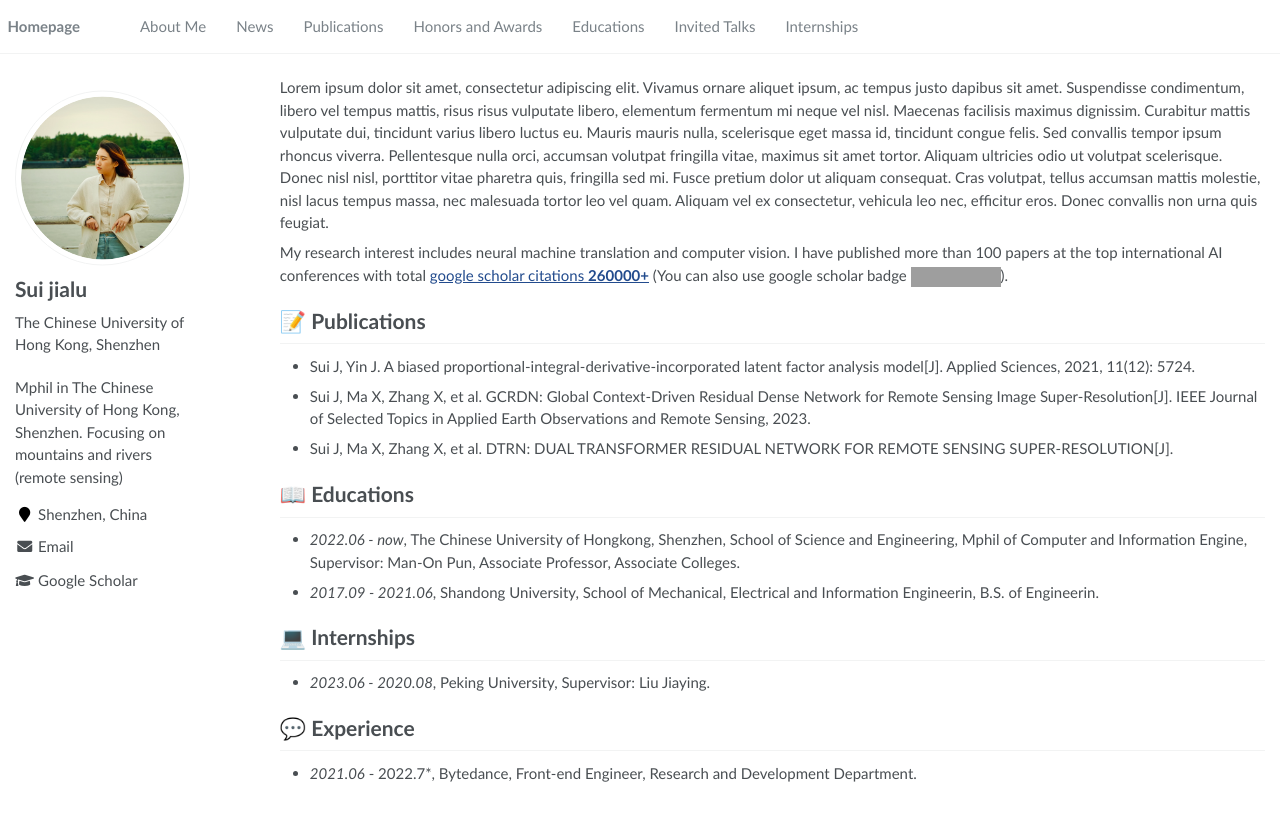
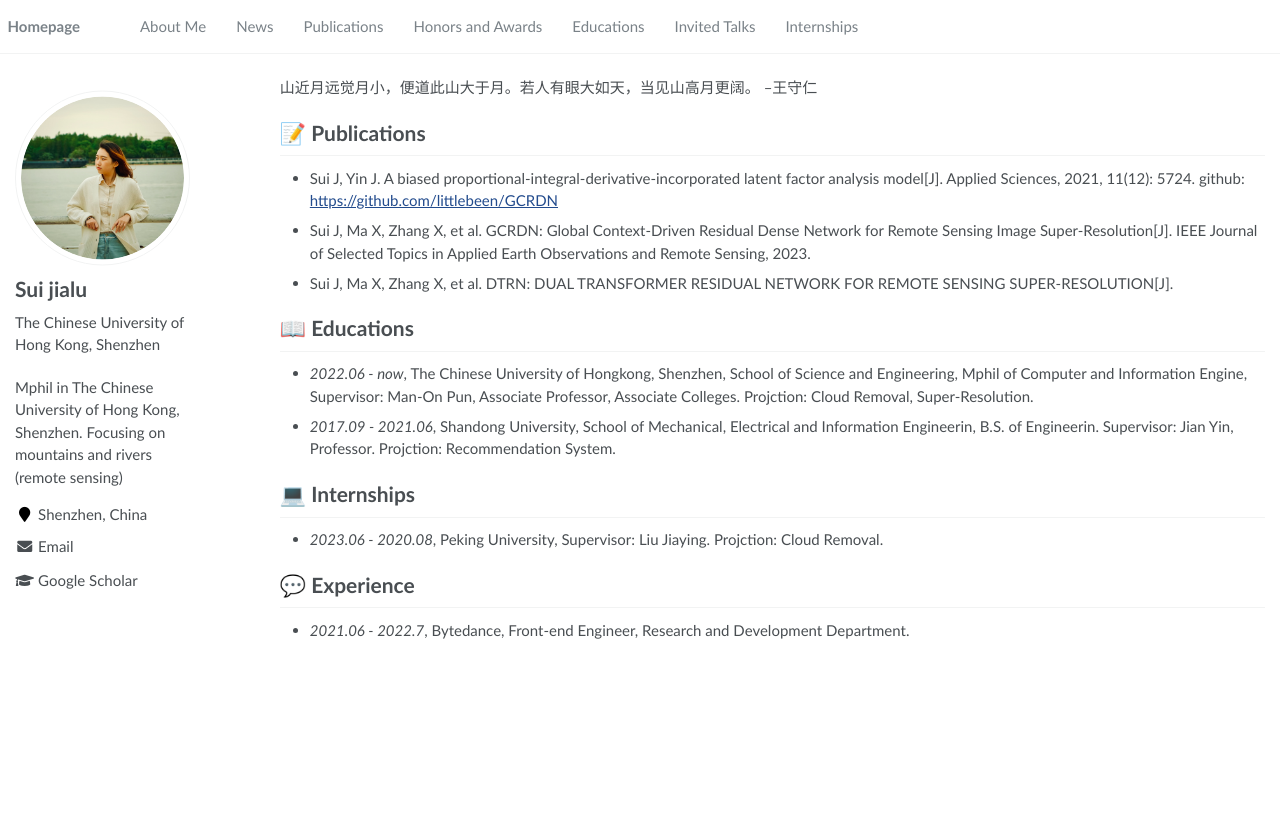
Before and after one commit to littlebeen/littlebeen_homepage, a Jekyll site: the page built from _pages/about.md, in a window 1280 px wide. Shown: the top 821 px of the page. Built offline with Jekyll 4.4.1, drawn with Linux system fonts in a browser that asks for light colours; grey boxes are pictures that could not be loaded.

Commit message:
feat: detail

```diff
--- a/_pages/about.md
+++ b/_pages/about.md
@@ -17,24 +17,22 @@ redirect_from:
 
 <span class='anchor' id='about-me'></span>
 
-Lorem ipsum dolor sit amet, consectetur adipiscing elit. Vivamus ornare aliquet ipsum, ac tempus justo dapibus sit amet. Suspendisse condimentum, libero vel tempus mattis, risus risus vulputate libero, elementum fermentum mi neque vel nisl. Maecenas facilisis maximus dignissim. Curabitur mattis vulputate dui, tincidunt varius libero luctus eu. Mauris mauris nulla, scelerisque eget massa id, tincidunt congue felis. Sed convallis tempor ipsum rhoncus viverra. Pellentesque nulla orci, accumsan volutpat fringilla vitae, maximus sit amet tortor. Aliquam ultricies odio ut volutpat scelerisque. Donec nisl nisl, porttitor vitae pharetra quis, fringilla sed mi. Fusce pretium dolor ut aliquam consequat. Cras volutpat, tellus accumsan mattis molestie, nisl lacus tempus massa, nec malesuada tortor leo vel quam. Aliquam vel ex consectetur, vehicula leo nec, efficitur eros. Donec convallis non urna quis feugiat.
-
-My research interest includes neural machine translation and computer vision. I have published more than 100 papers at the top international AI conferences with total <a href='https://scholar.google.com/citations?user=DhtAFkwAAAAJ'>google scholar citations <strong><span id='total_cit'>260000+</span></strong></a> (You can also use google scholar badge <a href='https://scholar.google.com/citations?user=DhtAFkwAAAAJ'><img src="https://img.shields.io/endpoint?url={{ url | url_encode }}&logo=Google%20Scholar&labelColor=f6f6f6&color=9cf&style=flat&label=citations"></a>).
+山近月远觉月小，便道此山大于月。若人有眼大如天，当见山高月更阔。 --王守仁
 
 
 # 📝 Publications
 
-- Sui J, Yin J. A biased proportional-integral-derivative-incorporated latent factor analysis model[J]. Applied Sciences, 2021, 11(12): 5724.
+- Sui J, Yin J. A biased proportional-integral-derivative-incorporated latent factor analysis model[J]. Applied Sciences, 2021, 11(12): 5724. github: <a href='https://github.com/littlebeen/GCRDN'>https://github.com/littlebeen/GCRDN</a>
 - Sui J, Ma X, Zhang X, et al. GCRDN: Global Context-Driven Residual Dense Network for Remote Sensing Image Super-Resolution[J]. IEEE Journal of Selected Topics in Applied Earth Observations and Remote Sensing, 2023.
 - Sui J, Ma X, Zhang X, et al. DTRN: DUAL TRANSFORMER RESIDUAL NETWORK FOR REMOTE SENSING SUPER-RESOLUTION[J].
 
 
 # 📖 Educations
-- *2022.06 - now*, The Chinese University of Hongkong, Shenzhen, School of Science and Engineering, Mphil of Computer and Information Engine, Supervisor: Man-On Pun, Associate Professor, Associate Colleges.
-- *2017.09 - 2021.06*, Shandong University, School of Mechanical, Electrical and Information Engineerin, B.S. of Engineerin.
+- *2022.06 - now*, The Chinese University of Hongkong, Shenzhen, School of Science and Engineering, Mphil of Computer and Information Engine, Supervisor: Man-On Pun, Associate Professor, Associate Colleges. Projction: Cloud Removal, Super-Resolution.
+- *2017.09 - 2021.06*, Shandong University, School of Mechanical, Electrical and Information Engineerin, B.S. of Engineerin. Supervisor: Jian Yin, Professor. Projction: Recommendation System.
 
 # 💻 Internships
-- *2023.06 - 2020.08*, Peking University, Supervisor: Liu Jiaying.
+- *2023.06 - 2020.08*, Peking University, Supervisor: Liu Jiaying. Projction: Cloud Removal.
 
 # 💬 Experience
-- *2021.06* - 2022.7*, Bytedance, Front-end Engineer, Research and Development Department.
+- *2021.06 - 2022.7*, Bytedance, Front-end Engineer, Research and Development Department.
```
